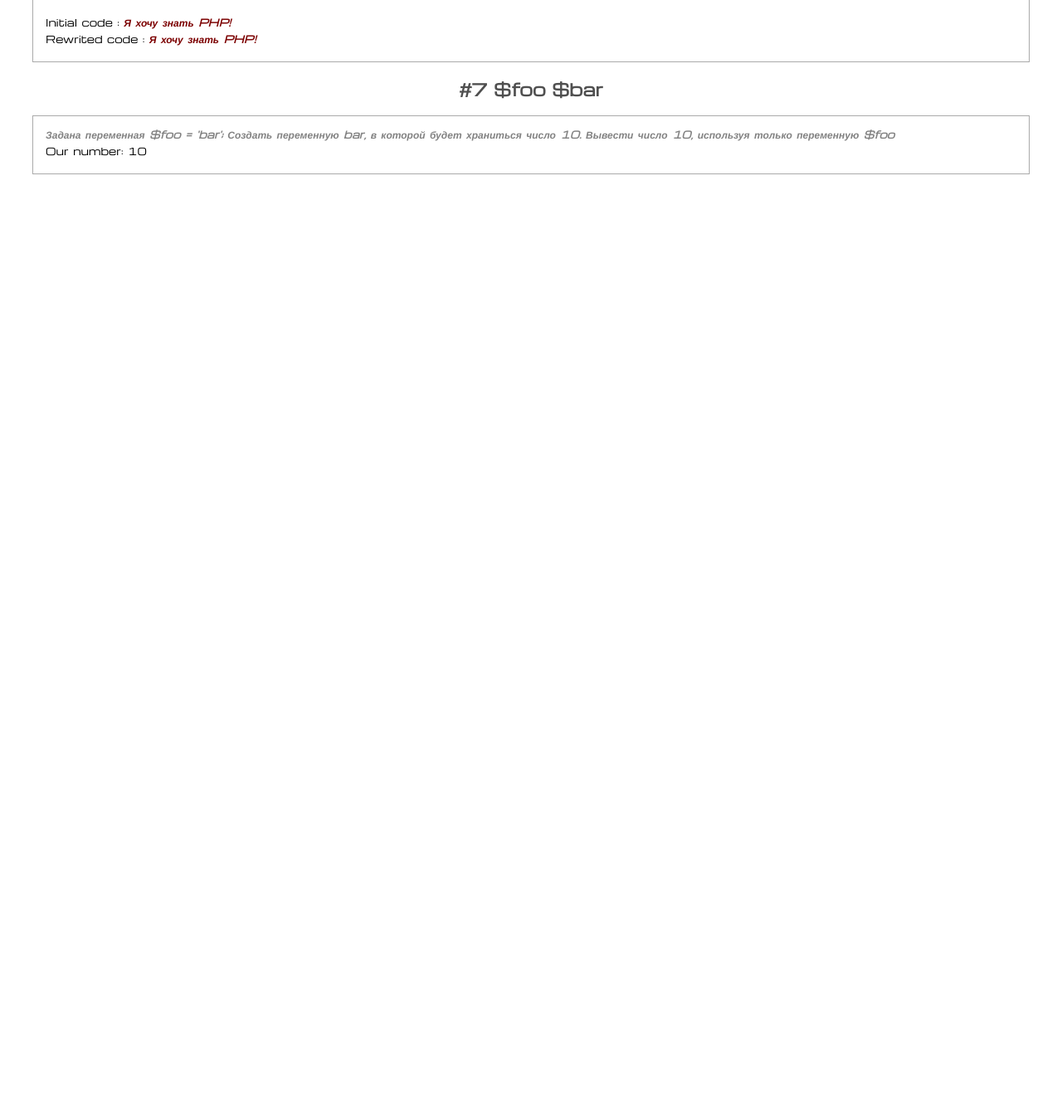
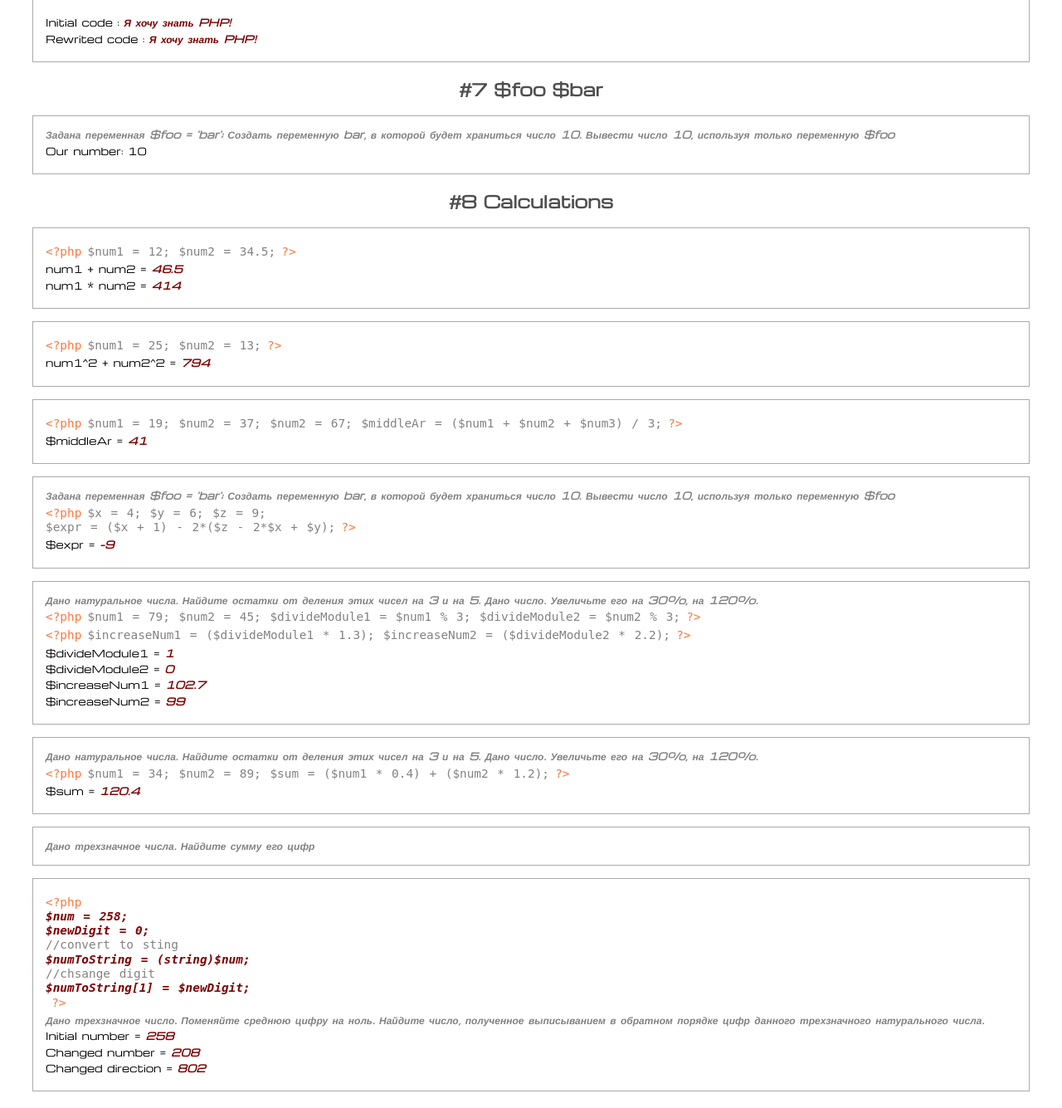
Before and after one commit to bogdan4977/php-course, a PHP site: page / in a window 1280 px wide. Shown: the part 1537-2872 px from the top of the page at 83% size. Before the commit the page ends 1747 px from the top, so only its background shows below. Run offline with PHP 8.4, Linux system fonts and the light colour scheme; some libraries are stand-ins or nearby versions.

Commit message:
finish tasks lesson_2

```diff
--- a/local.lesson2/css/all.css
+++ b/local.lesson2/css/all.css
@@ -136,4 +136,22 @@ i.task-text{
     font-size: 1.2em;
     color: #828282;
 }
+code{
+    display: inline-block;
+    position: relative;
+    font-size: 1.2em;
+    color: #828282;
+}
+code:before{
+    display: inline-block;
+    content: "<?php";
+    color: #ff763d;
+    margin-right: 0.5em;
+}
+code:after{
+    display: inline-block;
+    content: "?>";
+    color: #ff763d;
+    margin-left: 0.5em;
+}
 /*lesson 2*/
--- a/local.lesson2/index.php
+++ b/local.lesson2/index.php
@@ -169,7 +169,7 @@
             //rewrited
             $var = 1;
             $var += 12;
-            $var -=14;
+            $var -= 14;
             $var *= 5;
             $var /= 7;
             $var += 1;
@@ -186,7 +186,7 @@
         $seconds = "seconds";
         ?>
         <p class="content-block__text">
-            <em><?php echo ($hour . ':' . $minutes . ':' . $seconds);?></em>
+            <em><?php echo($hour . ':' . $minutes . ':' . $seconds); ?></em>
         </p>
     </section>
     <h2 class="main-title" title="Concatination short form">#6 Concatination short form</h2>
@@ -195,9 +195,9 @@
             <?php
             //initial
             $text = 'Я';
-            $text = $text .' хочу' ;
-            $text = $text .' знать' ;
-            $text = $text .' PHP!' ;
+            $text = $text . ' хочу';
+            $text = $text . ' знать';
+            $text = $text . ' PHP!';
             echo "<em>" . $text . "</em>";
             ?>
         </p>
@@ -205,16 +205,17 @@
             <?php
             //rewrited
             $text = 'Я';
-            $text .= ' хочу' ;
-            $text .= ' знать' ;
-            $text .= ' PHP!' ;
+            $text .= ' хочу';
+            $text .= ' знать';
+            $text .= ' PHP!';
             echo "<em>" . $text . "</em>";
             ?>
         </p>
     </section>
     <h2 class="main-title" title="$foo $bar">#7 $foo $bar</h2>
     <section class="content-block centered">
-        <i class="task-text">Задана переменная $foo = 'bar'; Создать переменную bar, в которой будет храниться число 10. Вывести число 10, используя только переменную $foo
+        <i class="task-text">Задана переменная $foo = 'bar'; Создать переменную bar, в которой будет храниться число 10.
+            Вывести число 10, используя только переменную $foo
         </i>
         <?php
         $foo = 'bar';
@@ -222,7 +223,118 @@
         ?>
         <p class="content-block__text">Our number: <?php echo $$foo; ?></p>
     </section>
+    <h2 class="main-title" title="Calculations">#8 Calculations</h2>
+    <section class="content-block centered">
+        <?php
+        $num1 = 12;
+        $num2 = 34.5;
+        ?>
+        <p class="content-block__text"><code>$num1 = 12; $num2 = 34.5;</code></p>
+        <p class="content-block__text">num1 + num2 = <em><?php echo($num1 + $num2); ?></em></p>
+        <p class="content-block__text">num1 * num2 = <em><?php echo($num1 * $num2); ?></em></p>
+    </section>
+    <section class="content-block centered">
+        <?php
+        $num1 = 25;
+        $num2 = 13;
+        ?>
+        <p class="content-block__text"><code>$num1 = 25; $num2 = 13;</code></p>
+        <p class="content-block__text">num1^2 + num2^2 = <em><?php echo(pow($num1, 2) + pow($num2, 2)); ?></em></p>
+    </section>
+    <section class="content-block centered">
+        <?php
+        $num1 = 19;
+        $num2 = 37;
+        $num3 = 67;
+        $middleAr = ($num1 + $num2 + $num3) / 3;
+        ?>
+        <p class="content-block__text"><code>$num1 = 19; $num2 = 37; $num2 = 67; $middleAr = ($num1 + $num2 + $num3) /
+                3;</code></p>
+        <p class="content-block__text">$middleAr = <em><?php echo($middleAr); ?></em></p>
+    </section>
+    <section class="content-block centered">
+        <?php
+        $x = 4;
+        $y = 6;
+        $z = 9;
+        $expr = ($x + 1) - 2 * ($z - 2 * $x + $y);
+        ?>
+        <i class="task-text">Задана переменная $foo = 'bar'; Создать переменную bar, в которой будет храниться число 10.
+            Вывести число 10, используя только переменную $foo</i>
+        <p class="content-block__text"><code>$x = 4; $y = 6; $z = 9; <br> $expr = ($x + 1) - 2*($z - 2*$x + $y);</code>
+        </p>
+        <p class="content-block__text">$expr = <em><?php echo($expr); ?></em></p>
+    </section>
+    <section class="content-block centered">
+        <?php
+        $num1 = 79;
+        $num2 = 45;
+        $divideModule1 = $num1 % 3;
+        $divideModule2 = $num2 % 3;
 
+        $increaseNum1 = ($num1 * 1.3);
+        $increaseNum2 = ($num2 * 2.2);
+        ?>
+        <i class="task-text">Дано натуральное числа. Найдите остатки от деления этих чисел на 3 и на 5. Дано число.
+            Увеличьте его на 30%, на 120%.</i>
+        <p class="content-block__text"><code>$num1 = 79; $num2 = 45; $divideModule1 = $num1 % 3; $divideModule2 = $num2
+                % 3;</code></p>
+        <p class="content-block__text"><code>$increaseNum1 = ($divideModule1 * 1.3); $increaseNum2 = ($divideModule2 *
+                2.2);</code></p>
+        <p class="content-block__text">$divideModule1 = <em><?php echo $divideModule1; ?></em></p>
+        <p class="content-block__text">$divideModule2 = <em><?php echo $divideModule2; ?></em></p>
+        <p class="content-block__text">$increaseNum1 = <em><?php echo $increaseNum1; ?></em></p>
+        <p class="content-block__text">$increaseNum2 = <em><?php echo $increaseNum2; ?></em></p>
+    </section>
+    <section class="content-block centered">
+        <?php
+        $num1 = 34;
+        $num2 = 89;
+        //sum
+        $sum = ($num1 * 0.4) + ($num2 * 1.2);
+        ?>
+        <i class="task-text">Дано натуральное числа. Найдите остатки от деления этих чисел на 3 и на 5. Дано число.
+            Увеличьте его на 30%, на 120%.
+        </i>
+        <p class="content-block__text"><code>$num1 = 34; $num2 = 89; $sum = ($num1 * 0.4) + ($num2 * 1.2);</code></p>
+        <p class="content-block__text">$sum = <em><?php echo $sum; ?></em></p>
+    </section>
+    <section class="content-block centered">
+        <?php
+
+        ?>
+        <i class="task-text">Дано трехзначное числа. Найдите сумму его цифр</i>
+
+    </section>
+    <section class="content-block centered">
+        <?php
+        $num = 258;
+        $newDigit = 0;
+        //convert to sting
+        $numToString = (string)$num;
+        //change digit
+        $numToString[1] = $newDigit;
+        //get new number
+        $getNewNumber = (int)$numToString;
+        //reverse
+        $getReverceNumber = (int)($numToString[2] . $numToString[1] . $numToString[0]);
+        ?>
+        <p class="content-block__text">
+            <code>
+                <br>
+                <i>$num = 258;</i><br>
+                <i>$newDigit = 0;</i><br>
+                //convert to sting<br>
+                <i>$numToString = (string)$num;</i><br>
+                //chsange digit<br>
+                <i>$numToString[1] = $newDigit;</i><br>
+            </code>
+        </p>
+        <i class="task-text">Дано трехзначное число. Поменяйте среднюю цифру на ноль. Найдите число, полученное выписыванием в обратном порядке цифр данного трехзначного натурального числа.</i>
+        <p class="content-block__text">Initial number = <em><?php echo $num; ?></em></p>
+        <p class="content-block__text">Changed number = <em><?php echo (int)$numToString; ?></em></p>
+        <p class="content-block__text">Changed direction = <em><?php echo (int)($numToString[2] . $numToString[1] . $numToString[0]); ?></em></p>
+    </section>
 </div>
 <script src='https://ajax.googleapis.com/ajax/libs/jquery/3.1.0/jquery.min.js'></script>
 <script src='js/main.js'></script>
```
